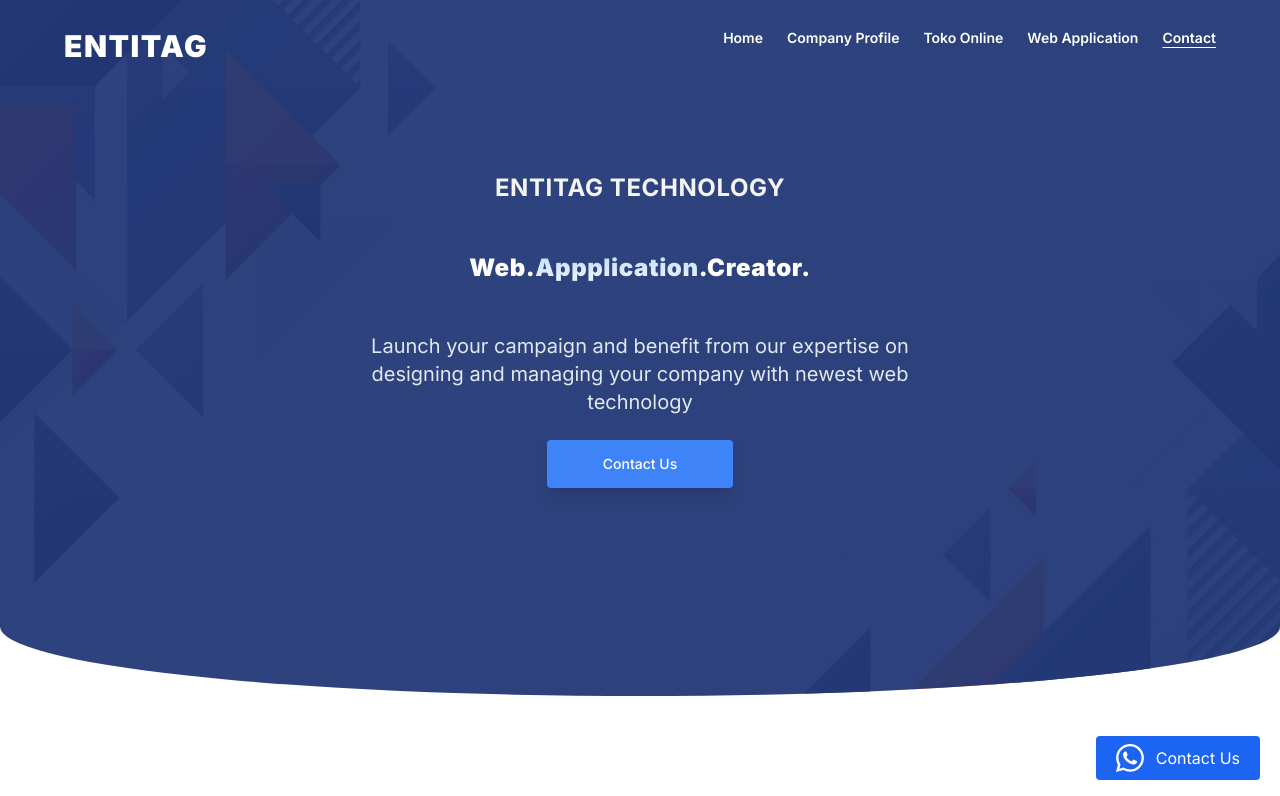
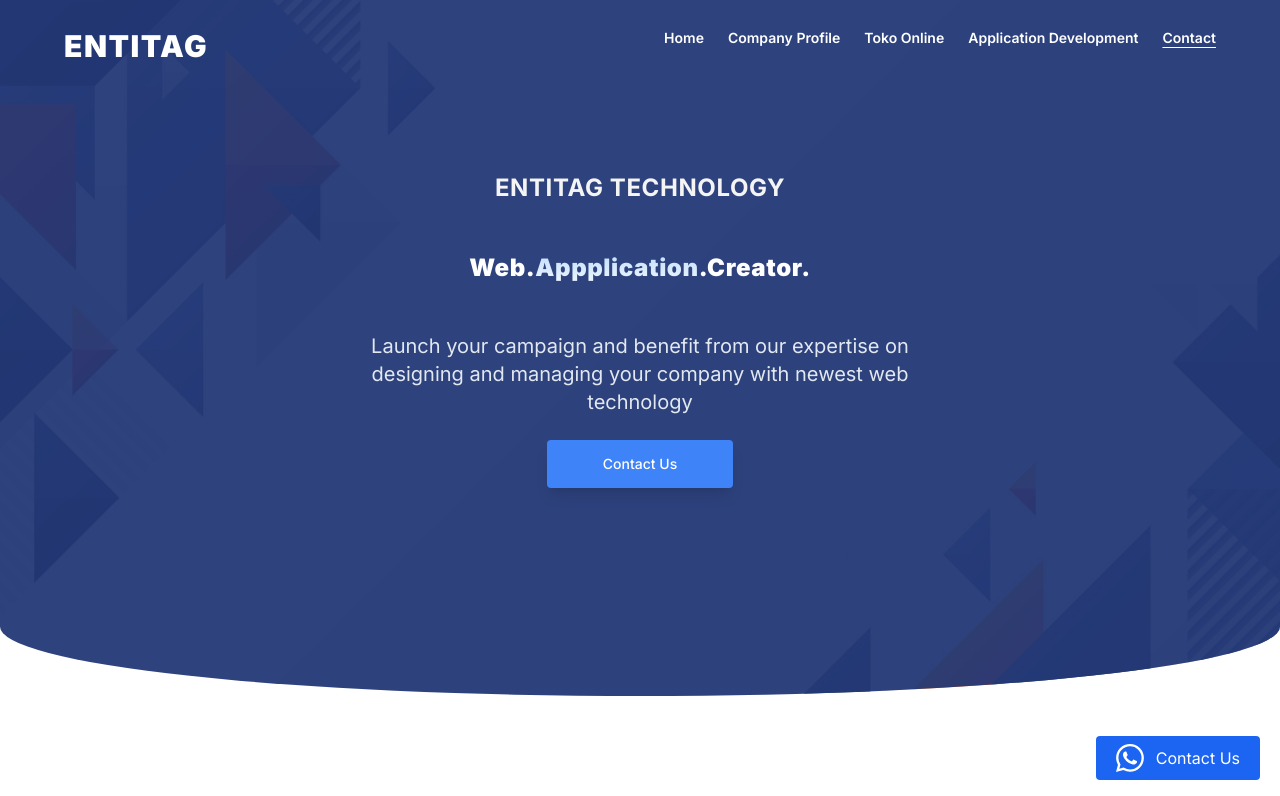
Before and after one commit to alammooo/entitagweb, a Next.js app: page / in a window 1280 px wide. Shown: the top 796 px of the page. Built offline with nearby package versions, Linux system fonts and the light colour scheme; a web font is replaced by a local one.

Commit message:
Update navLinks.ts

```diff
--- a/data/navLinks.ts
+++ b/data/navLinks.ts
@@ -12,7 +12,7 @@ export const links = [
     hrefTo: "/onlineshop",
   },
   {
-    name: "Web Application",
+    name: "Application Development",
     hrefTo: "/webapplication",
   },
 ]
```
